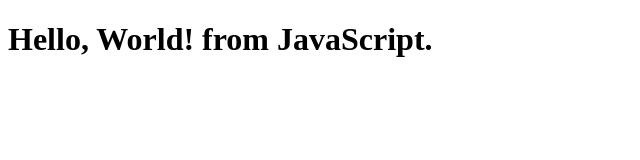
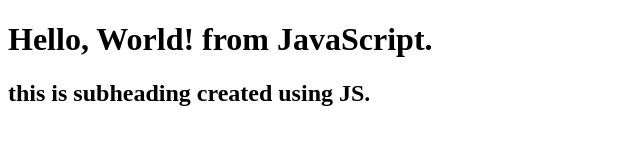
Before and after one commit to prakhar2451/LearningReact, a plain HTML site: page index.html in a window 1280 px wide. Shown: the whole page, without its empty margins (0-640 px from the left). Drawn offline with Linux system fonts and the light colour scheme.

Commit message:
injected subheading using js in html.

```diff
--- a/index.html
+++ b/index.html
@@ -16,6 +16,10 @@
         heading.innerHTML = "Hello, World! from JavaScript."
         const root = document.getElementById("root")
         root.appendChild(heading);
+
+        const subheading = document.createElement("h2");
+        subheading.innerHTML = "this is subheading created using JS.";
+        root.appendChild(subheading);
     </script>
 
 </body>
```
